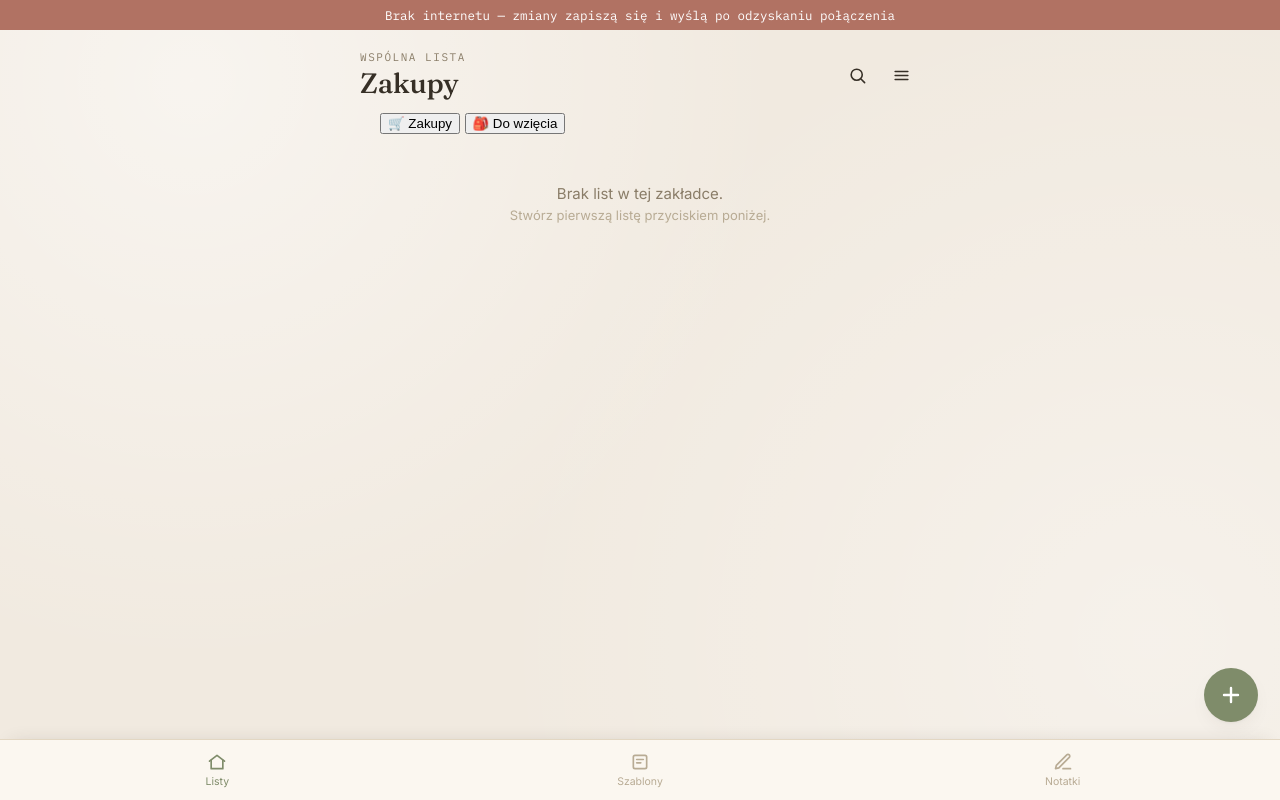
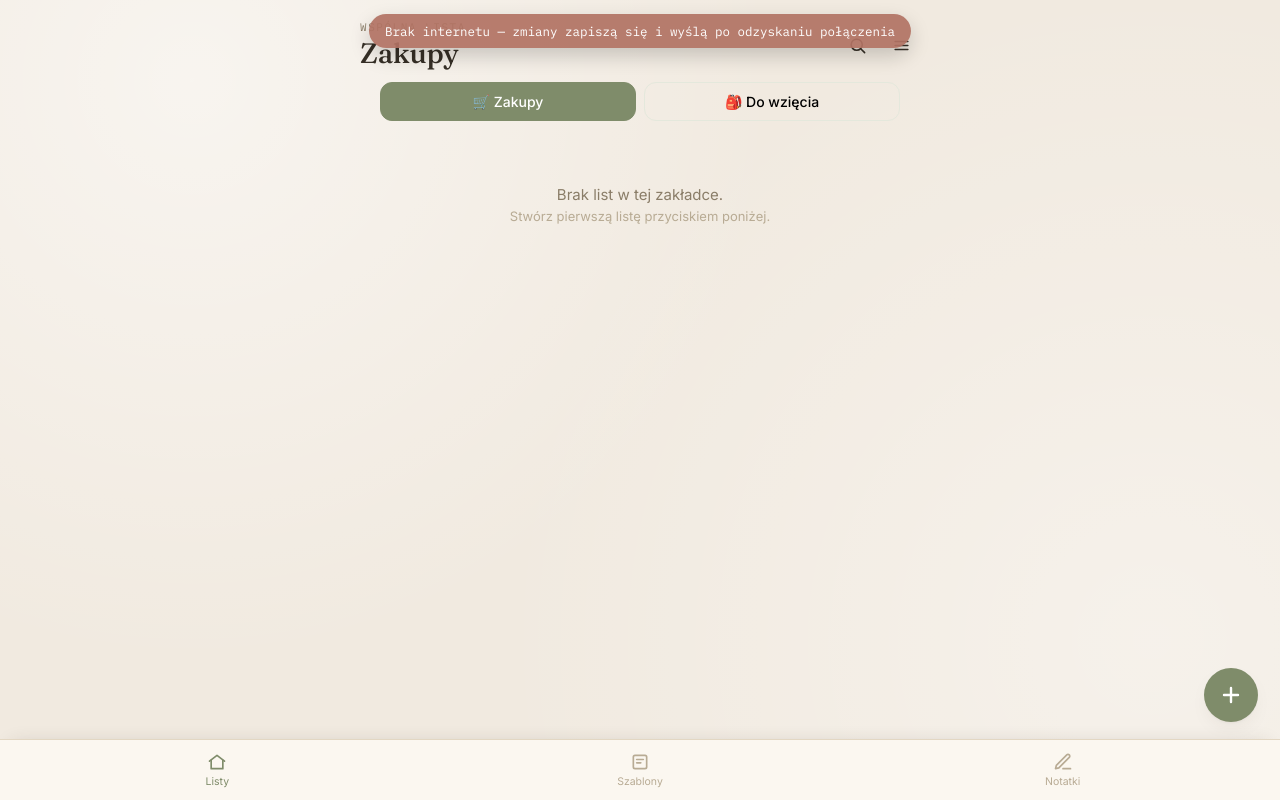
Before and after one commit to Creagrzes/zakupy, a plain HTML site: page public/index.html in a window 1280 px wide. Both pictures are taken after a click on the button "Grzegorz". Drawn offline with Linux system fonts and the light colour scheme.

Commit message:
style.css

```diff
--- a/public/style.css
+++ b/public/style.css
@@ -110,12 +110,27 @@ html, body {
 .app { min-height: 100dvh; display: flex; flex-direction: column; }
 
 .offline-banner {
-  background: var(--rose);
+  position: fixed;
+  top: 14px;
+  left: 50%;
+  transform: translate(-50%, 0);
+  z-index: 90;
+  background: rgba(177, 114, 99, 0.92);
   color: #fff;
   font-size: 12.5px;
   text-align: center;
-  padding: 7px 12px;
+  padding: 9px 16px;
+  border-radius: 999px;
+  box-shadow: 0 8px 20px rgba(0,0,0,0.18);
   font-family: 'IBM Plex Mono', monospace;
+  max-width: 90vw;
+  transition: opacity 0.25s ease, transform 0.25s ease;
+}
+#offline-banner.hidden {
+  display: flex !important;
+  opacity: 0;
+  transform: translate(-50%, -14px);
+  pointer-events: none;
 }
 
 .topbar { padding: 20px 20px 4px; }
@@ -621,3 +636,36 @@ button:focus-visible, input:focus-visible, select:focus-visible, [tabindex]:focu
 
 @media (prefers-reduced-motion: reduce) { .item { animation: none; } }
 @media (max-width: 400px) { #view-title { font-size: 24px; } .receipt { padding: 16px 14px 20px; } }
+
+.kind-tabs {
+  display: flex;
+  gap: 8px;
+  margin-bottom: 14px;
+}
+.kind-tab {
+  flex: 1;
+  padding: 10px;
+  border-radius: 12px;
+  border: 1px solid var(--sage-soft);
+  background: transparent;
+  font-family: inherit;
+  font-weight: 500;
+  font-size: 14px;
+  cursor: pointer;
+  transition: background 0.15s, color 0.15s, border-color 0.15s;
+}
+.kind-tab.active {
+  background: var(--sage);
+  border-color: var(--sage);
+  color: #fff;
+}
+.count-badge {
+  display: inline-block;
+  background: var(--sage-soft);
+  color: var(--sage);
+  font-size: 11.5px;
+  font-weight: 600;
+  padding: 1px 7px;
+  border-radius: 999px;
+  margin-left: 4px;
+}
```
